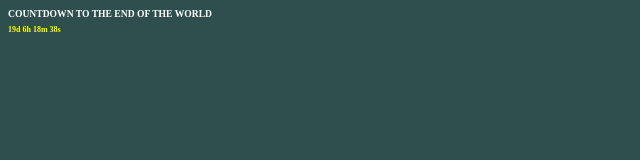
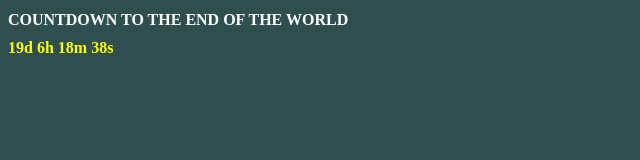
Before and after one commit to ariduino/countdown, a plain HTML site: page index.html in a window 1280 px wide. Shown: the whole page, without its empty margins (0-640 px from the left). Drawn offline with Linux system fonts and the light colour scheme.

Commit message:
font size

```diff
--- a/style.css
+++ b/style.css
@@ -8,9 +8,9 @@ html {
 
 .title {
     color: white;
-    font-size: 60%;
+    font-size: 100%;
 }
 
 #countdown {
-    font-size: 50%;
+    font-size: 100%;
 }
```
